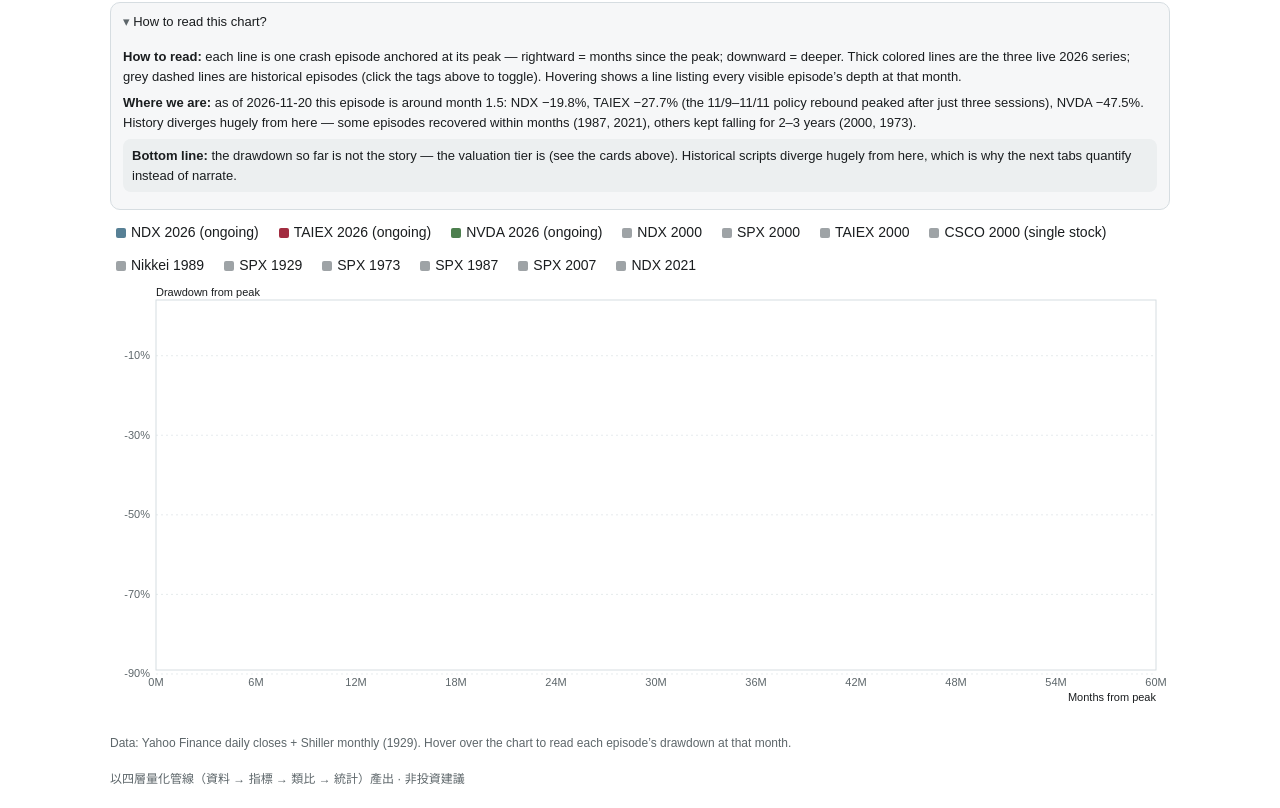
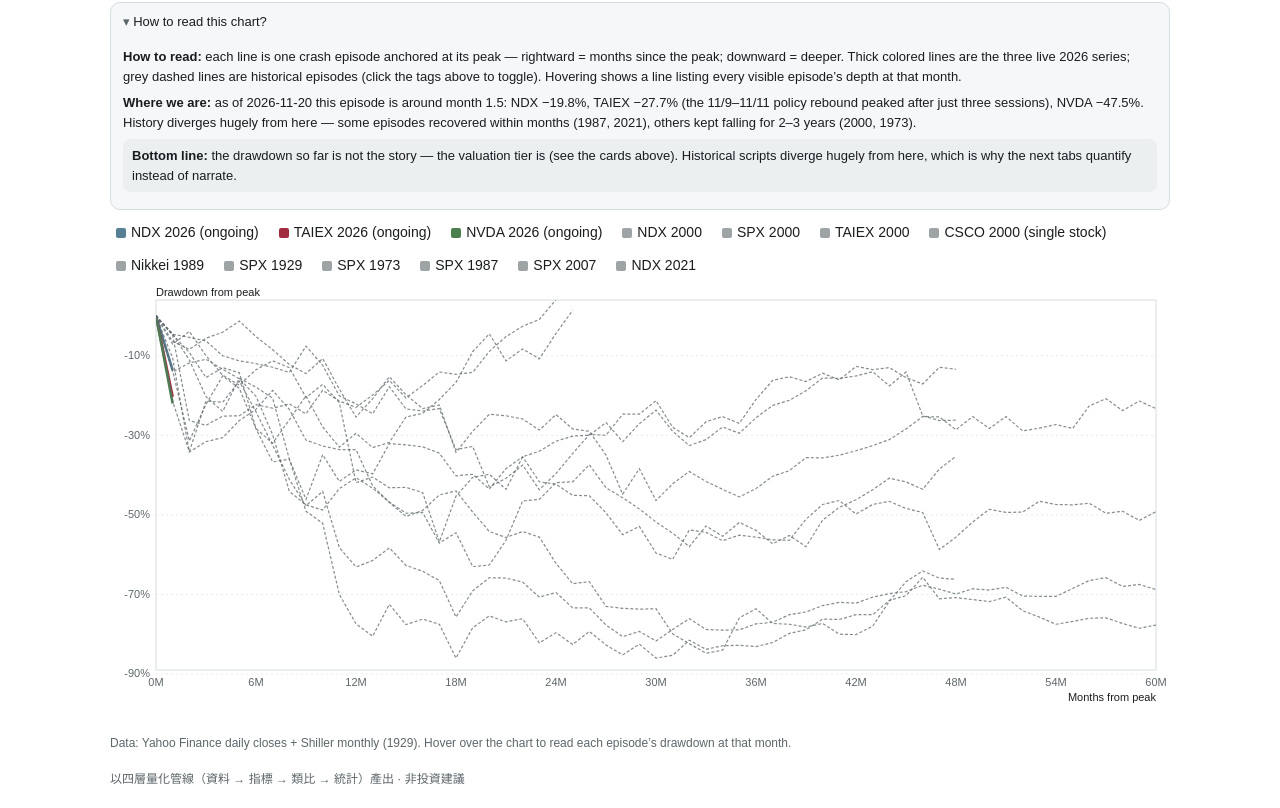
Before and after one commit to ascetic168/crash-analog-2026, a plain HTML site: page quant/dashboard/index.html in a window 1280 px wide. Shown: the part 535-1343 px from the top of the page. Drawn offline with Linux system fonts and the light colour scheme.

Commit message:
fix(dashboard): crash-paths tab empty — recovery cut fired on the month-0 peak anchor (v0.1.27)
- root cause: the v0.1.24 update pipeline anchors each path at the peak day
  (month 0, drawdown exactly 0.0); the template's recovery-cut logic
  findIndex(p => p[1] >= 0) matched at index 0 for all 13 series, truncating
  every line to one degenerate point — an empty chart. The 11/8 data started
  at the first post-peak close (already negative), so it never fired there
- fix: skip the leading anchor when looking for the recovery point
  (i > 0 && p[1] >= 0)
- verified: 13/13 series drawn locally (live 2 pts, historical 25-61 pts);
  short thick live lines remain the intended 0.1.24 design

```diff
--- a/quant/dashboard/index.html
+++ b/quant/dashboard/index.html
@@ -818,9 +818,11 @@ footer{margin-top:18px;color:var(--muted-foreground);font-size:12px}
     const idx = new Map(); // ep -> points (for hover)
     PATH_META.forEach((m, i) => {
       if (!visible.has(m.ep)) return;
-      // the analog story ends at recovery: cut the path at its first non-negative month
+      // the analog story ends at recovery: cut the path at its first non-negative month.
+      // (i > 0: the update pipeline anchors every series at the peak day itself, where
+      //  drawdown is exactly 0.0 — that anchor must never count as the recovery point)
       const all = (DATA.paths[m.ep] || []).filter(p => p[0] <= HOR);
-      const cut = all.findIndex(p => p[1] >= 0);
+      const cut = all.findIndex((p, i) => i > 0 && p[1] >= 0);
       const pts = cut >= 0 ? all.slice(0, cut + 1) : all;
       idx.set(m.ep, pts);
       const col = m.live ? PAL.s[i % 3] : PAL.mut;
```
Also changed, not shown: pdf_build_quant/dashboard_template.html (+4 -2 lines), 1 other file.
